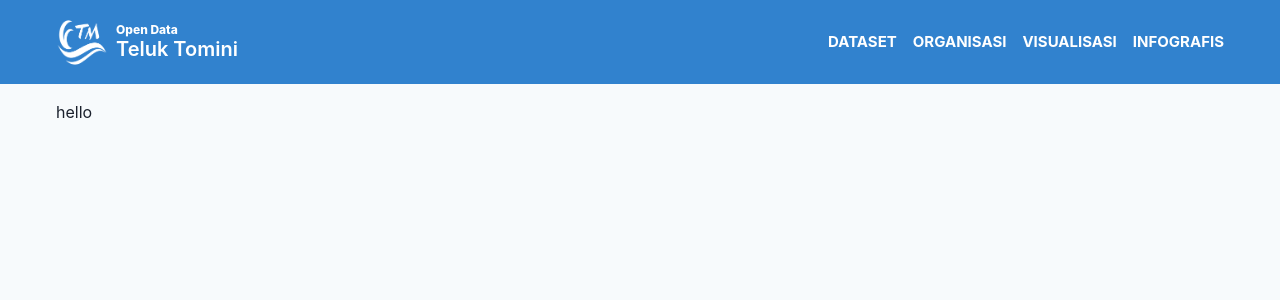
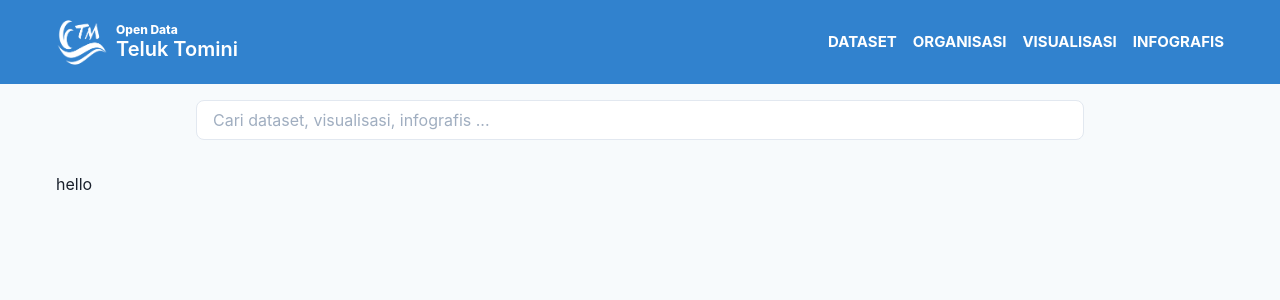
Before and after one commit to erthru/open-data-teluk-tomini-web, a React (Create React App) app: page /datasets in a window 1280 px wide. Shown: the top 300 px of the page. Built offline with nearby package versions, Linux system fonts and the light colour scheme; no server answers.

Commit message:
seach for non home containers done

```diff
--- a/src/components/header/index.tsx
+++ b/src/components/header/index.tsx
@@ -19,6 +19,7 @@ const Header = () => {
     }, [history.location.pathname]);
 
     return (
+        <Box>
             <Box bg="blue.500">
                 <Container maxW="1200px" p="16px">
                     <Flex alignItems="center">
@@ -138,6 +139,15 @@ const Header = () => {
                     )}
                 </Container>
             </Box>
+
+            {!isHomeMode && (
+                <Container maxW="1200px" p="16px">
+                    <Box px={{ base: "0", md: "90px", lg: "140px" }}>
+                        <Input type="search" color="black" rounded="lg" bg="white" placeholder="Cari dataset, visualisasi, infografis ..." />
+                    </Box>
+                </Container>
+            )}
+        </Box>
     );
 };
 
```
Lines whose indentation alone changed are shown as unchanged.
